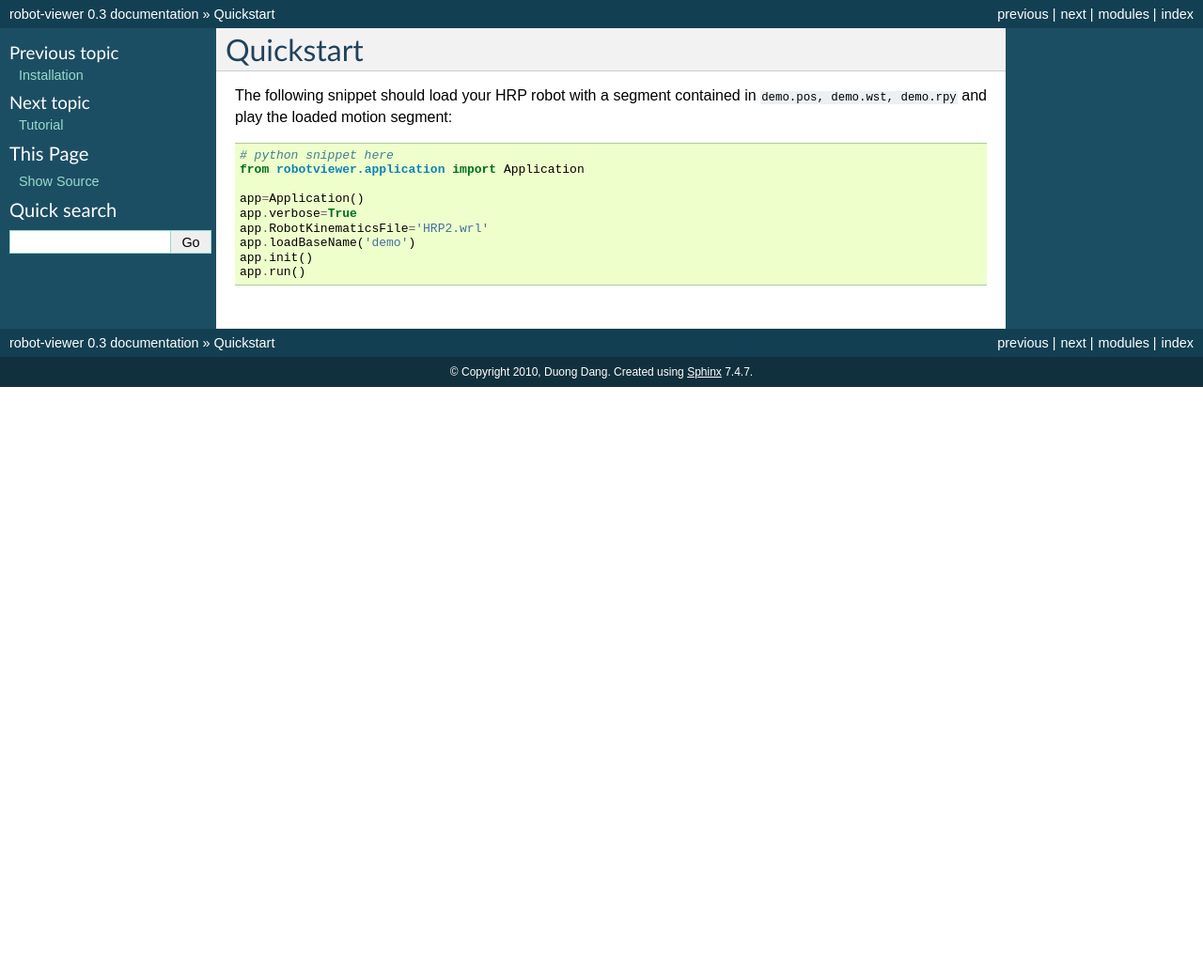
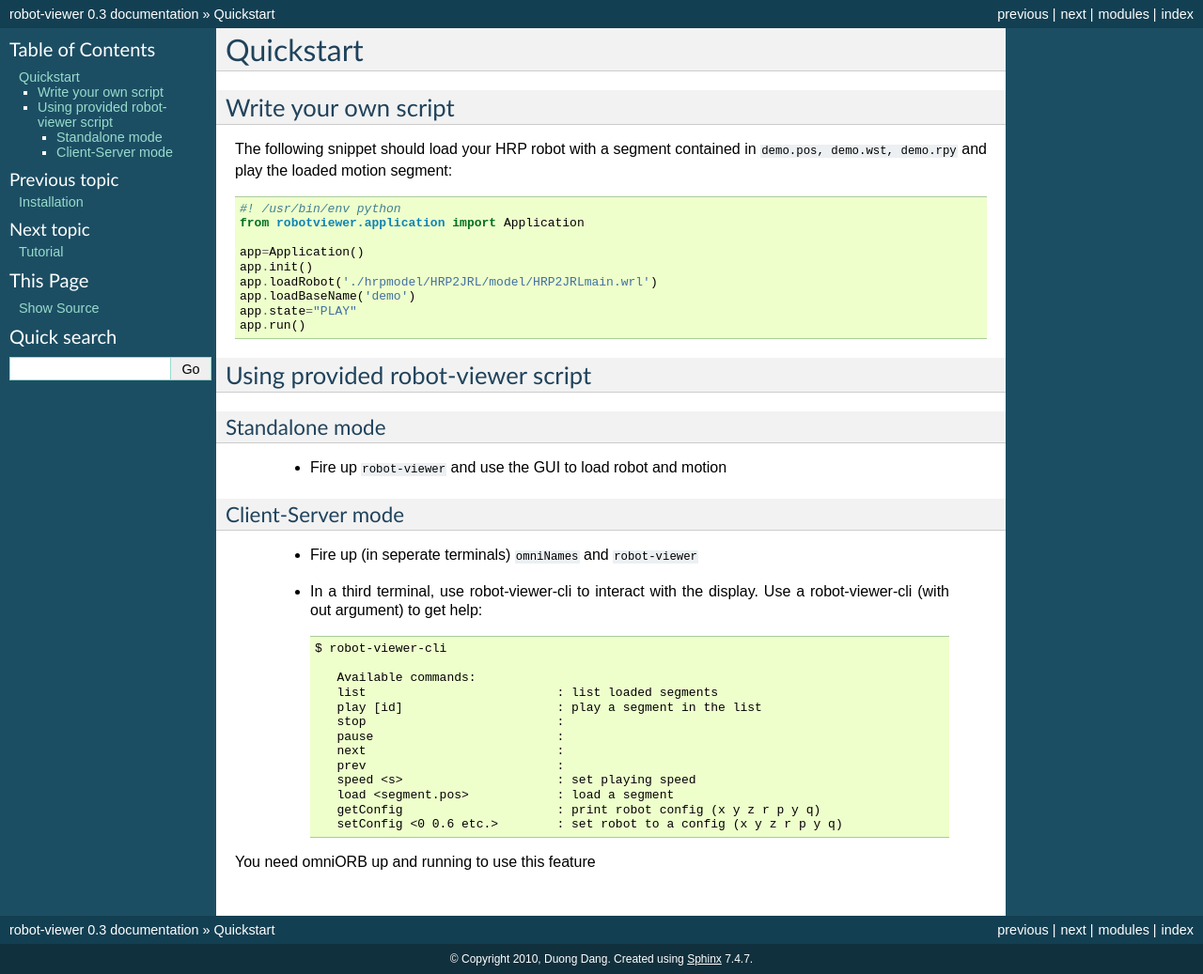
Before and after one commit to laas/robot-viewer, a Sphinx documentation site: the page built from docs/source/quickstart.rst, in a window 1280 px wide. Shown: the whole page at 94% size. Built offline with Sphinx 7.4.7, drawn with Linux system fonts in a browser that asks for light colours; before the commit the page ends 900 px from its top, so only the background shows below that.

Commit message:
usable doc is here

```diff
--- a/docs/source/modules.rst
+++ b/docs/source/modules.rst
@@ -1,4 +1,4 @@
-Modules
+Classes
 *******
 
 
@@ -7,3 +7,4 @@ Modules
 
    modules/app
    modules/robo
+   modules/others
--- a/docs/source/modules/robo.rst
+++ b/docs/source/modules/robo.rst
@@ -1,4 +1,4 @@
-Kinematics chain
+Kinematic chain
 ================
 
 GenericObject class
--- a/docs/source/quickstart.rst
+++ b/docs/source/quickstart.rst
@@ -1,20 +1,54 @@
 Quickstart
 **********
+
+Write your own script
+=====================
+
 
 The following snippet should load your HRP robot with a segment contained in
 ``demo.pos, demo.wst, demo.rpy`` and play the loaded motion segment::
 
-    # python snippet here
+    #! /usr/bin/env python
     from robotviewer.application import Application
 
     app=Application()
-    app.verbose=True
-    app.RobotKinematicsFile='HRP2.wrl'
+    app.init()
+    app.loadRobot('./hrpmodel/HRP2JRL/model/HRP2JRLmain.wrl')
     app.loadBaseName('demo')
-    app.init()
+    app.state="PLAY"
     app.run()
 
 
+Using provided robot-viewer script
+==================================
+
+Standalone mode
+---------------
+
+ * Fire up ``robot-viewer`` and use the GUI to load robot and motion
+
+Client-Server mode
+------------------
+
+ * Fire up (in seperate terminals) ``omniNames`` and ``robot-viewer``
+ * In a third terminal, use robot-viewer-cli to interact with the
+   display. Use a robot-viewer-cli (with out argument) to get help::
+
+     $ robot-viewer-cli
+
+        Available commands:
+        list                          : list loaded segments
+        play [id]                     : play a segment in the list
+        stop                          :
+        pause                         :
+        next                          :
+        prev                          :
+        speed <s>                     : set playing speed
+        load <segment.pos>            : load a segment
+        getConfig                     : print robot config (x y z r p y q)
+        setConfig <0 0.6 etc.>        : set robot to a config (x y z r p y q)
+
+You need omniORB up and running to use this feature
 
 .. toctree::
    :maxdepth: 3
--- a/setup.py
+++ b/setup.py
@@ -36,6 +36,3 @@ else:
     #      requires=['simpleparse'],
           install_requires=['simpleparse >=2.1','sphinx >=0.6','pyglet >=1.1.4'],
          )
-
-
-print sys.prefix
```
Also changed, not shown: docs/source/modules/others.rst (added, +13 -0 lines), 5 other files.
